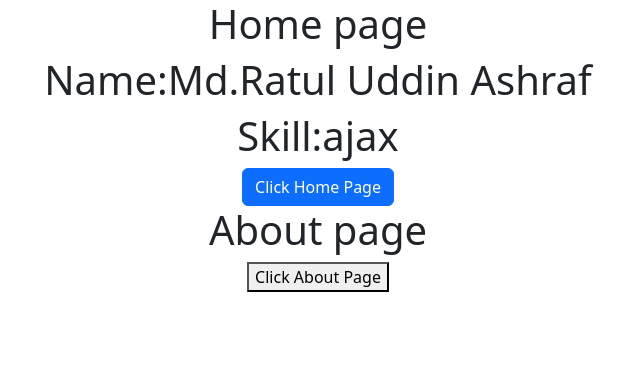
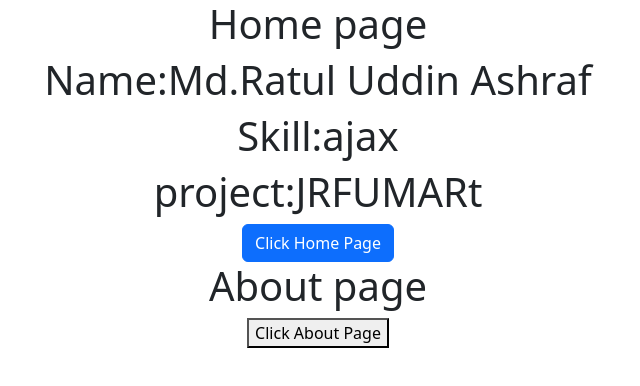
Before and after one commit to ratulshourov/react-work, a React (Create React App) app: page / in a window 1280 px wide. Shown: the top 386 px of the page, without its empty margins (322-962 px from the left). Built offline with nearby package versions, Linux system fonts and the light colour scheme.

Commit message:
state work in class component example nested object

```diff
--- a/src/components/Home.js
+++ b/src/components/Home.js
@@ -5,7 +5,10 @@ class Home extends Component {
         super();
         this.state={
             name:'Md.Ratul Uddin Ashraf',
-            skill:['laravel','ajax']
+            skill:['laravel','ajax'],
+            project:{
+                'laravel':'JRFUMARt'
+            }
         }
     }
     render() {
@@ -13,6 +16,7 @@ class Home extends Component {
             <h1>{this.props.title} page</h1>
             <h1>Name:{this.state.name}</h1>
             <h1>Skill:{this.state.skill[1]}</h1>
+            <h1>project:{this.state.project.laravel}</h1>
             <button className="btn btn-primary" onClick={this.clickHome.bind(this,"I am the argument value")}>Click Home Page</button>
         </div>
     }
```
